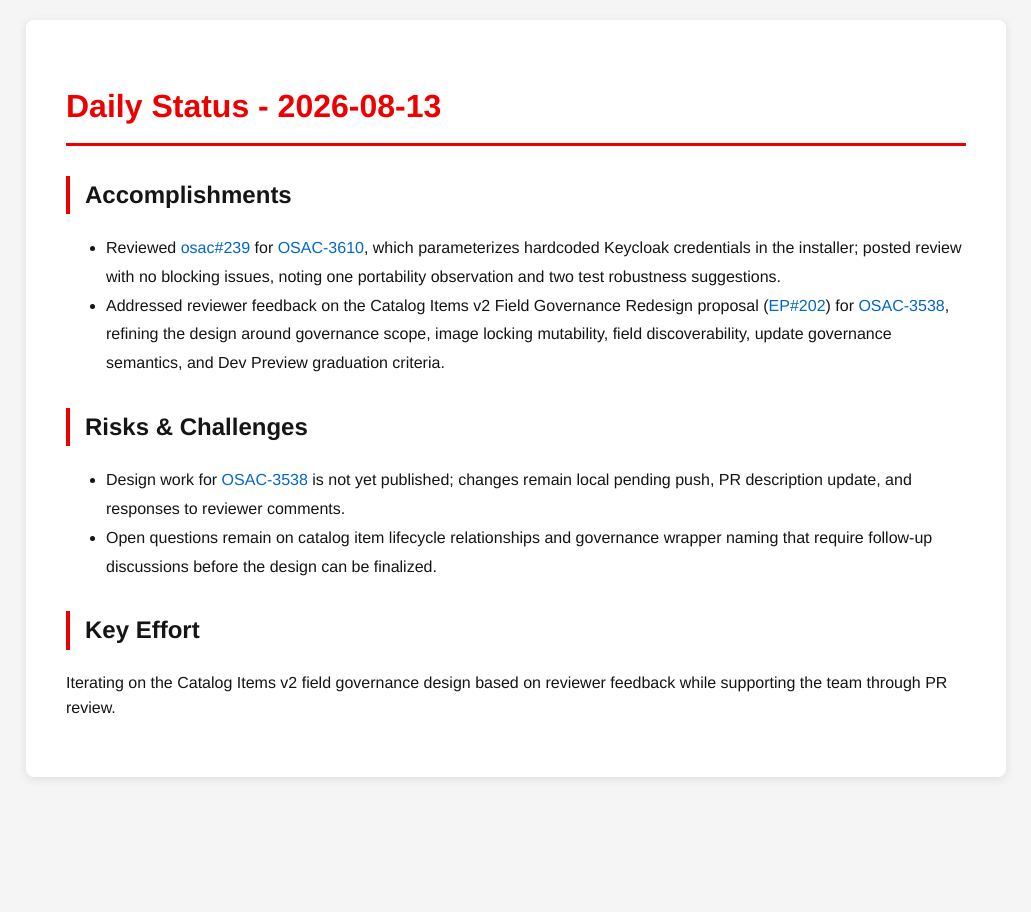
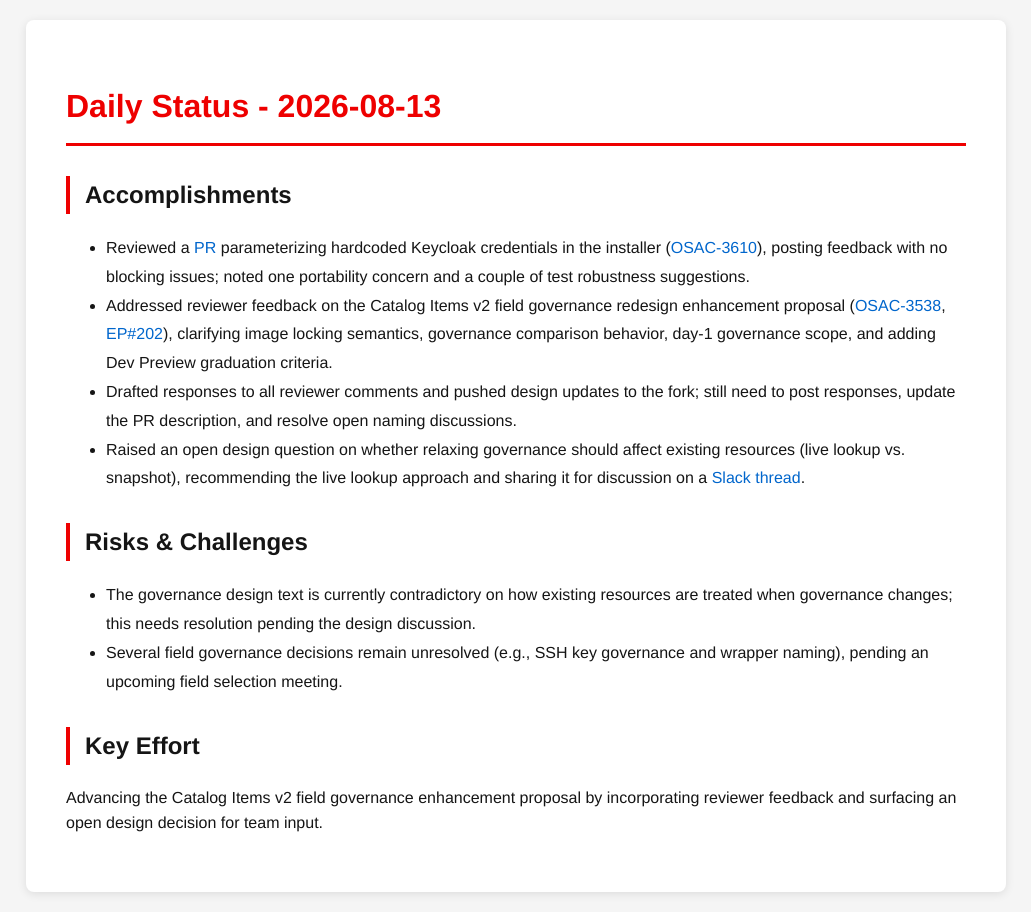
Before and after one commit to tzvatot/daily-status, a Jekyll site: the page built from 2026-08-13.md, in a window 1280 px wide. Shown: the whole page, without its empty margins (124-1155 px from the left). Built offline with Jekyll 4.4.1, drawn with Linux system fonts in a browser that asks for light colours.

Commit message:
Daily status update - 2026-08-13

```diff
--- a/2026-08-13.md
+++ b/2026-08-13.md
@@ -7,12 +7,14 @@ date: 2026-08-13
 # Daily Status - 2026-08-13
 
 ## Accomplishments
-- Reviewed [osac#239](https://github.com/osac-project/osac/pull/239) for [OSAC-3610](https://redhat.atlassian.net/browse/OSAC-3610), which parameterizes hardcoded Keycloak credentials in the installer; posted review with no blocking issues, noting one portability observation and two test robustness suggestions.
-- Addressed reviewer feedback on the Catalog Items v2 Field Governance Redesign proposal ([EP#202](https://github.com/osac-project/enhancement-proposals/pull/202)) for [OSAC-3538](https://redhat.atlassian.net/browse/OSAC-3538), refining the design around governance scope, image locking mutability, field discoverability, update governance semantics, and Dev Preview graduation criteria.
+- Reviewed a [PR](https://github.com/osac-project/osac/pull/239) parameterizing hardcoded Keycloak credentials in the installer ([OSAC-3610](https://redhat.atlassian.net/browse/OSAC-3610)), posting feedback with no blocking issues; noted one portability concern and a couple of test robustness suggestions.
+- Addressed reviewer feedback on the Catalog Items v2 field governance redesign enhancement proposal ([OSAC-3538](https://redhat.atlassian.net/browse/OSAC-3538), [EP#202](https://github.com/osac-project/enhancement-proposals/pull/202)), clarifying image locking semantics, governance comparison behavior, day-1 governance scope, and adding Dev Preview graduation criteria.
+- Drafted responses to all reviewer comments and pushed design updates to the fork; still need to post responses, update the PR description, and resolve open naming discussions.
+- Raised an open design question on whether relaxing governance should affect existing resources (live lookup vs. snapshot), recommending the live lookup approach and sharing it for discussion on a [Slack thread](https://redhat-internal.slack.com/archives/C08ESMFV85Q/p1786621100340429?thread_ts=1786438254.024539&cid=C08ESMFV85Q).
 
 ## Risks & Challenges
-- Design work for [OSAC-3538](https://redhat.atlassian.net/browse/OSAC-3538) is not yet published; changes remain local pending push, PR description update, and responses to reviewer comments.
-- Open questions remain on catalog item lifecycle relationships and governance wrapper naming that require follow-up discussions before the design can be finalized.
+- The governance design text is currently contradictory on how existing resources are treated when governance changes; this needs resolution pending the design discussion.
+- Several field governance decisions remain unresolved (e.g., SSH key governance and wrapper naming), pending an upcoming field selection meeting.
 
 ## Key Effort
-Iterating on the Catalog Items v2 field governance design based on reviewer feedback while supporting the team through PR review.
+Advancing the Catalog Items v2 field governance enhancement proposal by incorporating reviewer feedback and surfacing an open design decision for team input.
```
